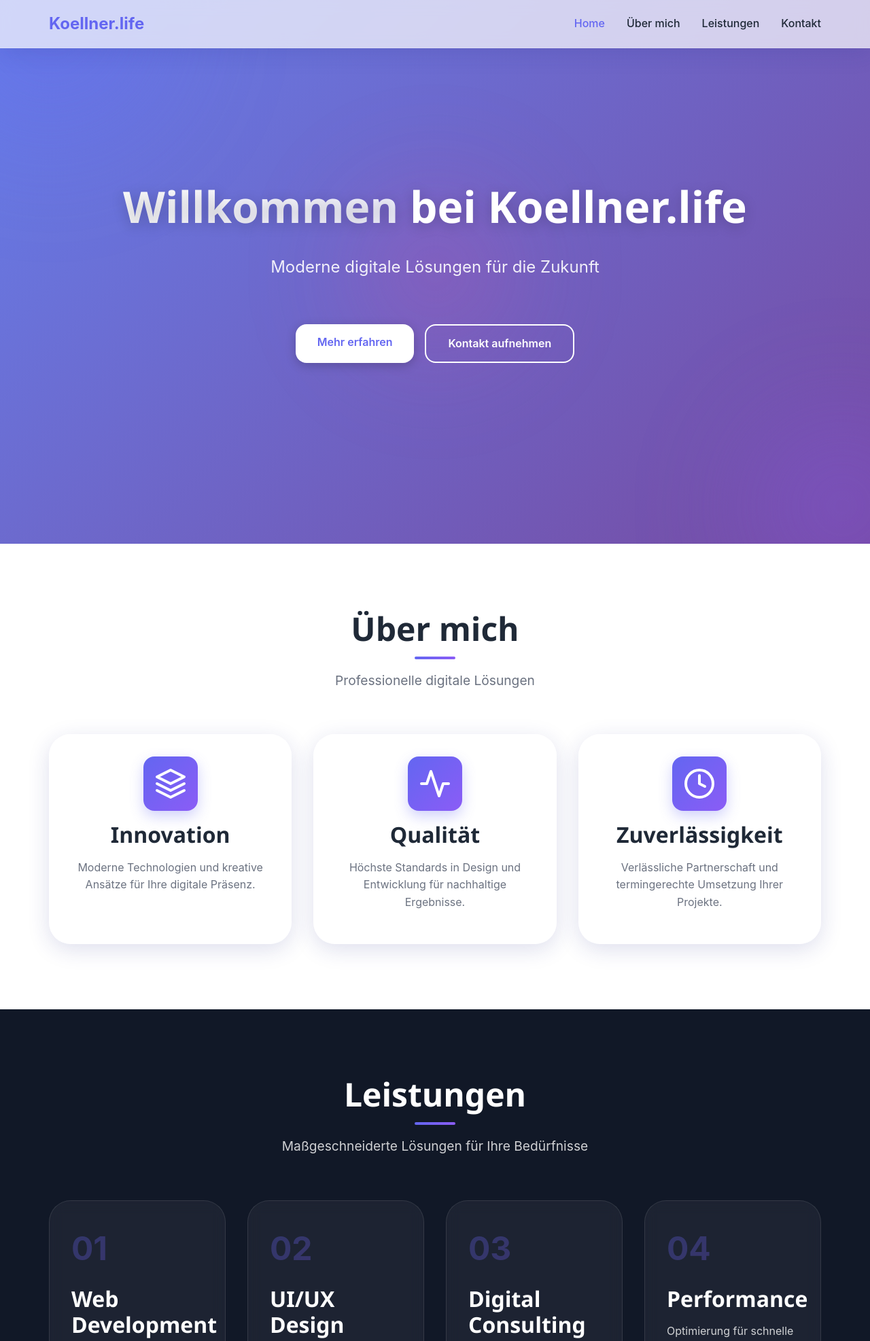
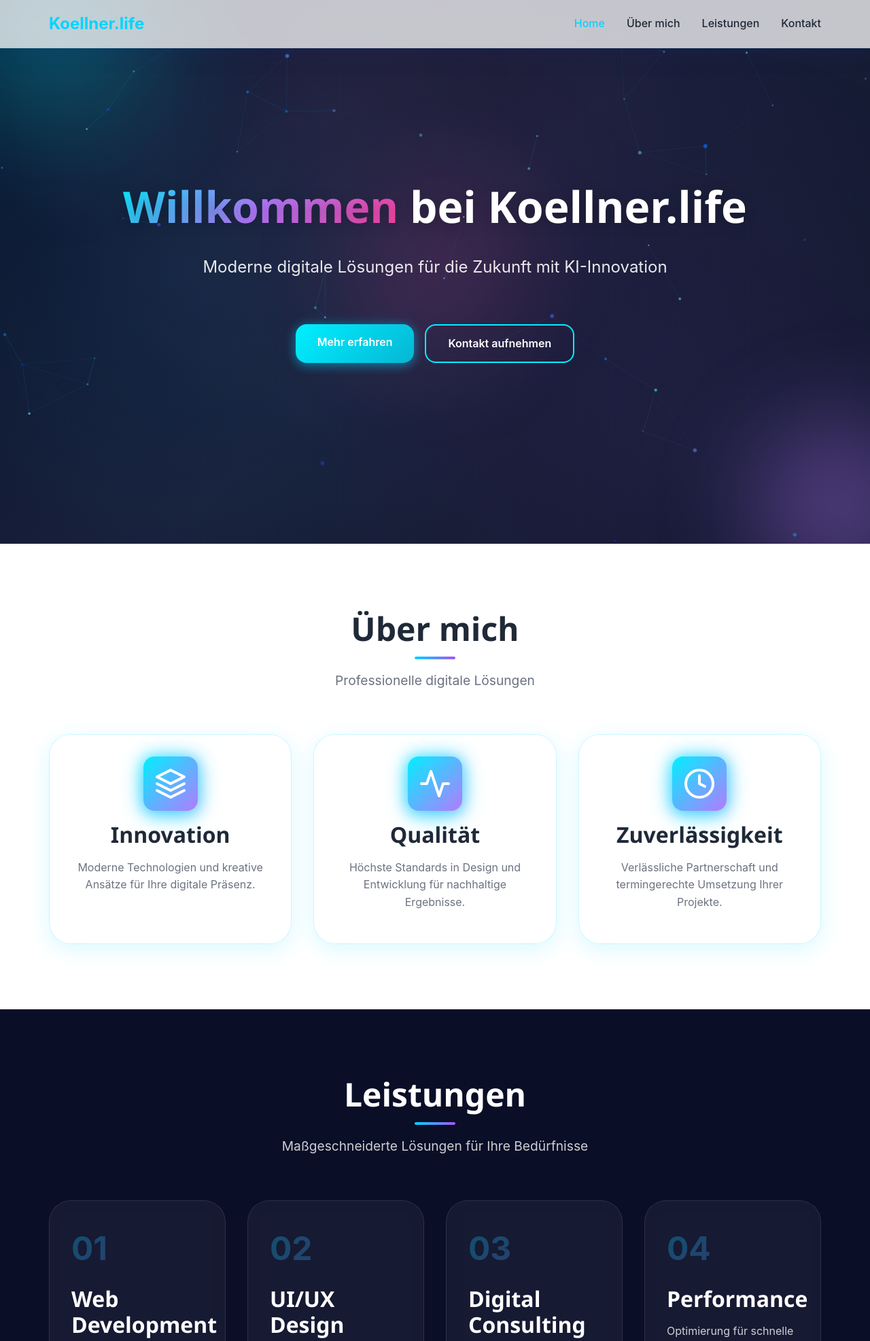
Before and after one commit to hcscmedia/koellnerlifev1, a PHP site: page / in a window 1280 px wide. Shown: the top 1973 px of the page at 68% size. Run offline with PHP 8.4, Linux system fonts and the light colour scheme.

Commit message:
Add AI-themed design enhancements with neural network patterns and particle effects
Co-authored-by: hcscmedia <250010953+hcscmedia@users.noreply.github.com>

```diff
--- a/index.html
+++ b/index.html
@@ -34,7 +34,7 @@
             <h1 class="hero-title">
                 <span class="text-gradient">Willkommen</span> bei Koellner.life
             </h1>
-            <p class="hero-subtitle">Moderne digitale Lösungen für die Zukunft</p>
+            <p class="hero-subtitle">Moderne digitale Lösungen für die Zukunft mit KI-Innovation</p>
             <div class="hero-buttons">
                 <a href="#about" class="btn btn-primary">Mehr erfahren</a>
                 <a href="#contact" class="btn btn-secondary">Kontakt aufnehmen</a>
@@ -44,6 +44,7 @@
             <div class="gradient-orb orb-1"></div>
             <div class="gradient-orb orb-2"></div>
             <div class="gradient-orb orb-3"></div>
+            <canvas id="ai-particles"></canvas>
         </div>
     </section>
 
--- a/script.js
+++ b/script.js
@@ -201,9 +201,85 @@ let resizeTimer;
 window.addEventListener('resize', () => {
     clearTimeout(resizeTimer);
     resizeTimer = setTimeout(() => {
-        // Handle resize events here if needed
+        // Resize particles canvas if exists
+        if (particlesCanvas) {
+            initParticles();
+        }
     }, 250);
 });
 
 // Smooth page load
 document.body.style.opacity = '1';
+
+// AI Particles Animation
+const particlesCanvas = document.getElementById('ai-particles');
+let particles = [];
+let particlesCtx;
+
+if (particlesCanvas) {
+    particlesCtx = particlesCanvas.getContext('2d');
+
+    function initParticles() {
+        particlesCanvas.width = window.innerWidth;
+        particlesCanvas.height = window.innerHeight;
+        particles = [];
+
+        // Create particles
+        const particleCount = Math.min(50, Math.floor(window.innerWidth / 20));
+        for (let i = 0; i < particleCount; i++) {
+            particles.push({
+                x: Math.random() * particlesCanvas.width,
+                y: Math.random() * particlesCanvas.height,
+                size: Math.random() * 2 + 1,
+                speedX: (Math.random() - 0.5) * 0.5,
+                speedY: (Math.random() - 0.5) * 0.5,
+                color: `hsla(${180 + Math.random() * 60}, 100%, ${50 + Math.random() * 30}%, ${0.3 + Math.random() * 0.4})`
+            });
+        }
+    }
+
+    function animateParticles() {
+        particlesCtx.clearRect(0, 0, particlesCanvas.width, particlesCanvas.height);
+
+        particles.forEach((particle, i) => {
+            // Update position
+            particle.x += particle.speedX;
+            particle.y += particle.speedY;
+
+            // Wrap around screen
+            if (particle.x < 0) particle.x = particlesCanvas.width;
+            if (particle.x > particlesCanvas.width) particle.x = 0;
+            if (particle.y < 0) particle.y = particlesCanvas.height;
+            if (particle.y > particlesCanvas.height) particle.y = 0;
+
+            // Draw particle
+            particlesCtx.beginPath();
+            particlesCtx.arc(particle.x, particle.y, particle.size, 0, Math.PI * 2);
+            particlesCtx.fillStyle = particle.color;
+            particlesCtx.fill();
+
+            // Draw connections
+            particles.forEach((otherParticle, j) => {
+                if (i !== j) {
+                    const dx = particle.x - otherParticle.x;
+                    const dy = particle.y - otherParticle.y;
+                    const distance = Math.sqrt(dx * dx + dy * dy);
+
+                    if (distance < 150) {
+                        particlesCtx.beginPath();
+                        particlesCtx.moveTo(particle.x, particle.y);
+                        particlesCtx.lineTo(otherParticle.x, otherParticle.y);
+                        particlesCtx.strokeStyle = `rgba(0, 212, 255, ${0.2 * (1 - distance / 150)})`;
+                        particlesCtx.lineWidth = 0.5;
+                        particlesCtx.stroke();
+                    }
+                }
+            });
+        });
+
+        requestAnimationFrame(animateParticles);
+    }
+
+    initParticles();
+    animateParticles();
+}
--- a/styles.css
+++ b/styles.css
@@ -1,11 +1,16 @@
 /* ===== CSS Variables ===== */
 :root {
-    /* Colors */
-    --primary-color: #6366f1;
-    --primary-dark: #4f46e5;
-    --primary-light: #818cf8;
-    --secondary-color: #8b5cf6;
-    --accent-color: #ec4899;
+    /* AI-Themed Colors */
+    --primary-color: #00d4ff;
+    --primary-dark: #00a3cc;
+    --primary-light: #33ddff;
+    --secondary-color: #a855f7;
+    --accent-color: #f472b6;
+    --neon-blue: #00f0ff;
+    --neon-purple: #b47aff;
+    --neon-pink: #ff3d9a;
+    --ai-cyan: #06b6d4;
+    --ai-teal: #14b8a6;
 
     --text-primary: #1f2937;
     --text-secondary: #6b7280;
@@ -13,12 +18,13 @@
 
     --bg-primary: #ffffff;
     --bg-secondary: #f9fafb;
-    --bg-dark: #111827;
+    --bg-dark: #0a0e27;
 
-    /* Glassmorphism */
-    --glass-bg: rgba(255, 255, 255, 0.7);
-    --glass-border: rgba(255, 255, 255, 0.18);
-    --glass-shadow: 0 8px 32px 0 rgba(31, 38, 135, 0.15);
+    /* Glassmorphism - AI Enhanced */
+    --glass-bg: rgba(255, 255, 255, 0.75);
+    --glass-border: rgba(0, 212, 255, 0.2);
+    --glass-shadow: 0 8px 32px 0 rgba(0, 212, 255, 0.15);
+    --glass-glow: 0 0 20px rgba(0, 212, 255, 0.3);
 
     /* Typography */
     --font-primary: -apple-system, BlinkMacSystemFont, 'Segoe UI', Roboto, 'Helvetica Neue', Arial, sans-serif;
@@ -184,7 +190,38 @@ p {
     justify-content: center;
     position: relative;
     overflow: hidden;
-    background: linear-gradient(135deg, #667eea 0%, #764ba2 100%);
+    background: linear-gradient(135deg, #0a0e27 0%, #1a1f3a 50%, #0f1729 100%);
+}
+
+/* AI Neural Network Background */
+.hero::before {
+    content: '';
+    position: absolute;
+    top: 0;
+    left: 0;
+    right: 0;
+    bottom: 0;
+    background-image:
+        radial-gradient(circle at 20% 50%, rgba(0, 212, 255, 0.1) 0%, transparent 50%),
+        radial-gradient(circle at 80% 80%, rgba(168, 85, 247, 0.1) 0%, transparent 50%),
+        radial-gradient(circle at 40% 20%, rgba(244, 114, 182, 0.1) 0%, transparent 50%);
+    animation: pulseGlow 4s ease-in-out infinite;
+}
+
+/* AI Grid Pattern */
+.hero::after {
+    content: '';
+    position: absolute;
+    top: 0;
+    left: 0;
+    right: 0;
+    bottom: 0;
+    background-image:
+        linear-gradient(rgba(0, 212, 255, 0.03) 1px, transparent 1px),
+        linear-gradient(90deg, rgba(0, 212, 255, 0.03) 1px, transparent 1px);
+    background-size: 50px 50px;
+    opacity: 0.5;
+    animation: gridMove 20s linear infinite;
 }
 
 .hero-content {
@@ -202,10 +239,11 @@ p {
 }
 
 .text-gradient {
-    background: linear-gradient(135deg, #ffffff 0%, #f0f0ff 100%);
+    background: linear-gradient(135deg, #00f0ff 0%, #b47aff 50%, #ff3d9a 100%);
     -webkit-background-clip: text;
     -webkit-text-fill-color: transparent;
     background-clip: text;
+    animation: gradientShift 3s ease infinite;
 }
 
 .hero-subtitle {
@@ -236,14 +274,14 @@ p {
     position: absolute;
     border-radius: 50%;
     filter: blur(80px);
-    opacity: 0.5;
-    animation: float 20s ease-in-out infinite;
+    opacity: 0.4;
+    animation: float 20s ease-in-out infinite, orbGlow 3s ease-in-out infinite;
 }
 
 .orb-1 {
     width: 500px;
     height: 500px;
-    background: radial-gradient(circle, rgba(99, 102, 241, 0.8) 0%, transparent 70%);
+    background: radial-gradient(circle, rgba(0, 240, 255, 0.8) 0%, transparent 70%);
     top: -200px;
     left: -200px;
     animation-delay: 0s;
@@ -252,7 +290,7 @@ p {
 .orb-2 {
     width: 400px;
     height: 400px;
-    background: radial-gradient(circle, rgba(139, 92, 246, 0.8) 0%, transparent 70%);
+    background: radial-gradient(circle, rgba(180, 122, 255, 0.8) 0%, transparent 70%);
     bottom: -150px;
     right: -150px;
     animation-delay: 5s;
@@ -261,11 +299,22 @@ p {
 .orb-3 {
     width: 350px;
     height: 350px;
-    background: radial-gradient(circle, rgba(236, 72, 153, 0.6) 0%, transparent 70%);
+    background: radial-gradient(circle, rgba(255, 61, 154, 0.6) 0%, transparent 70%);
     top: 50%;
     left: 50%;
     transform: translate(-50%, -50%);
     animation-delay: 10s;
+}
+
+/* AI Particles Canvas */
+#ai-particles {
+    position: absolute;
+    top: 0;
+    left: 0;
+    width: 100%;
+    height: 100%;
+    z-index: 1;
+    pointer-events: none;
 }
 
 /* ===== Buttons ===== */
@@ -282,26 +331,65 @@ p {
 }
 
 .btn-primary {
-    background: white;
-    color: var(--primary-color);
-    box-shadow: 0 4px 15px rgba(0, 0, 0, 0.2);
+    background: linear-gradient(135deg, var(--neon-blue), var(--ai-cyan));
+    color: white;
+    box-shadow: 0 4px 15px rgba(0, 212, 255, 0.4), 0 0 20px rgba(0, 212, 255, 0.2);
+    position: relative;
+    overflow: hidden;
+}
+
+.btn-primary::before {
+    content: '';
+    position: absolute;
+    top: 50%;
+    left: 50%;
+    width: 0;
+    height: 0;
+    border-radius: 50%;
+    background: rgba(255, 255, 255, 0.3);
+    transform: translate(-50%, -50%);
+    transition: width 0.6s, height 0.6s;
+}
+
+.btn-primary:hover::before {
+    width: 300px;
+    height: 300px;
 }
 
 .btn-primary:hover {
     transform: translateY(-2px);
-    box-shadow: 0 6px 20px rgba(0, 0, 0, 0.3);
+    box-shadow: 0 6px 25px rgba(0, 212, 255, 0.6), 0 0 30px rgba(0, 212, 255, 0.3);
 }
 
 .btn-secondary {
     background: transparent;
     color: white;
-    border: 2px solid white;
+    border: 2px solid var(--neon-blue);
+    position: relative;
+    overflow: hidden;
+}
+
+.btn-secondary::before {
+    content: '';
+    position: absolute;
+    top: 0;
+    left: -100%;
+    width: 100%;
+    height: 100%;
+    background: linear-gradient(90deg, transparent, rgba(0, 212, 255, 0.3), transparent);
+    transition: left 0.5s;
+}
+
+.btn-secondary:hover::before {
+    left: 100%;
 }
 
 .btn-secondary:hover {
-    background: white;
-    color: var(--primary-color);
+    background: linear-gradient(135deg, var(--neon-blue), var(--ai-cyan));
+    border-color: var(--neon-blue);
+    color: white;
     transform: translateY(-2px);
+    box-shadow: 0 4px 20px rgba(0, 212, 255, 0.5);
 }
 
 .btn-full {
@@ -365,11 +453,37 @@ p {
     box-shadow: var(--glass-shadow);
     padding: var(--spacing-md);
     transition: all var(--transition-base);
+    position: relative;
+    overflow: hidden;
+}
+
+.glass-card::before {
+    content: '';
+    position: absolute;
+    top: -50%;
+    left: -50%;
+    width: 200%;
+    height: 200%;
+    background: linear-gradient(
+        45deg,
+        transparent,
+        rgba(0, 212, 255, 0.1),
+        transparent
+    );
+    transform: rotate(45deg);
+    transition: all 0.5s ease;
+    opacity: 0;
+}
+
+.glass-card:hover::before {
+    opacity: 1;
+    animation: shimmer 1.5s infinite;
 }
 
 .glass-card:hover {
     transform: translateY(-5px);
-    box-shadow: 0 12px 40px 0 rgba(31, 38, 135, 0.25);
+    box-shadow: var(--glass-glow), 0 12px 40px 0 rgba(0, 212, 255, 0.25);
+    border-color: rgba(0, 212, 255, 0.4);
 }
 
 /* ===== About Section ===== */
@@ -388,13 +502,29 @@ p {
     width: 80px;
     height: 80px;
     margin: 0 auto var(--spacing-sm);
-    background: linear-gradient(135deg, var(--primary-color), var(--secondary-color));
+    background: linear-gradient(135deg, var(--neon-blue), var(--neon-purple));
     border-radius: var(--radius-md);
     display: flex;
     align-items: center;
     justify-content: center;
     color: white;
-    box-shadow: 0 8px 20px rgba(99, 102, 241, 0.3);
+    box-shadow: 0 8px 20px rgba(0, 212, 255, 0.4), 0 0 30px rgba(0, 212, 255, 0.2);
+    animation: iconPulse 2s ease-in-out infinite;
+    position: relative;
+}
+
+.card-icon::after {
+    content: '';
+    position: absolute;
+    top: -2px;
+    left: -2px;
+    right: -2px;
+    bottom: -2px;
+    background: linear-gradient(135deg, var(--neon-blue), var(--neon-purple));
+    border-radius: var(--radius-md);
+    z-index: -1;
+    filter: blur(10px);
+    opacity: 0.5;
 }
 
 /* ===== Services Section ===== */
```
Also changed, not shown: other parts of styles.css (+57 -0 lines).
